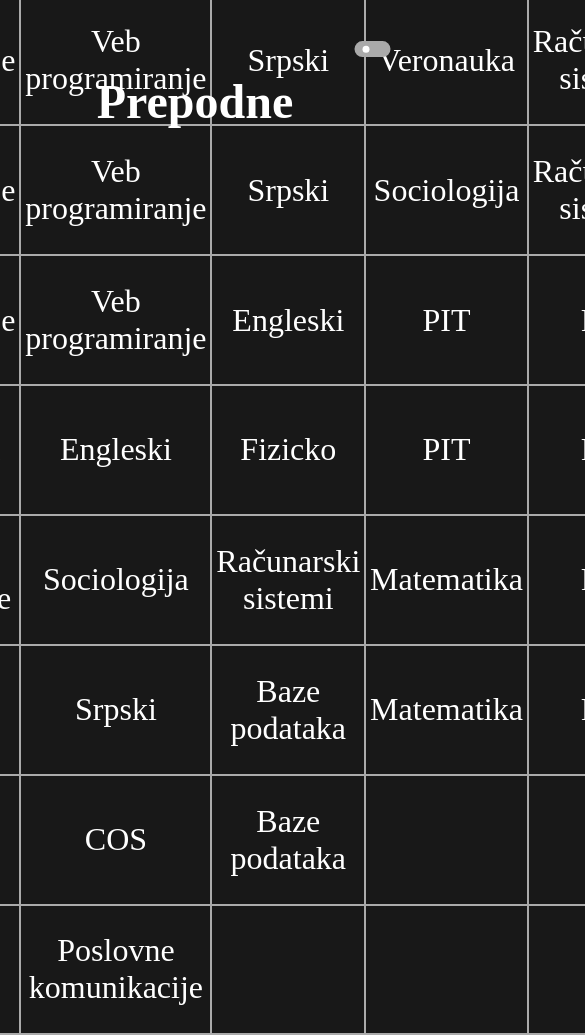
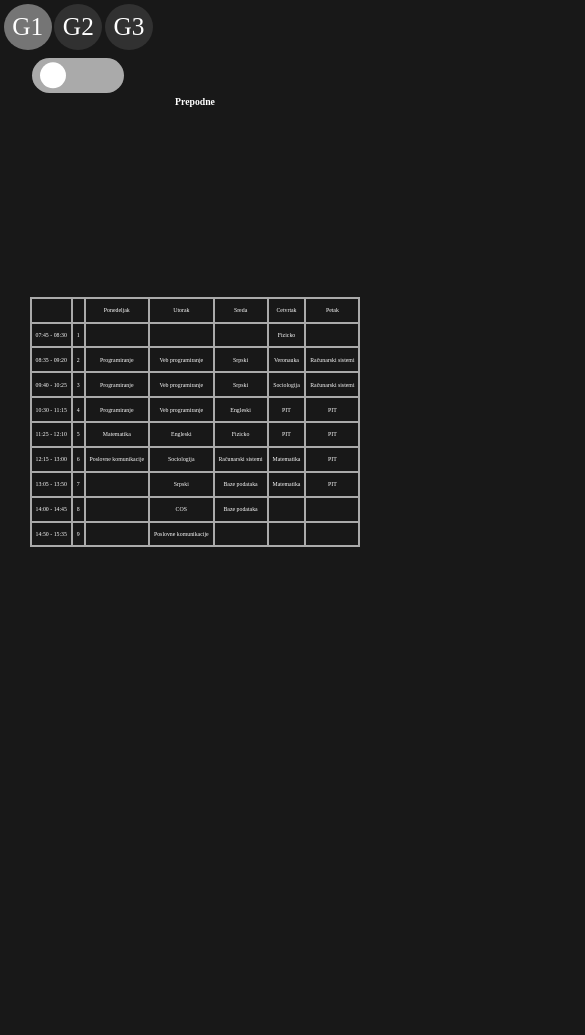
Before and after one commit to Andrej235/Classes, a plain HTML site: page index.html in a window 390 px wide. Shown: the top 1035 px of the page, 585 px wide, since content can reach past the window. After the commit the page ends 844 px from the top, so only its background shows below. Drawn offline with Linux system fonts and the light colour scheme.

Commit message:
Added all 3 schedules and made a way to switch between them, made layout more responsive, added classes for time, day and schedule

```diff
--- a/index.html
+++ b/index.html
@@ -1,17 +1,29 @@
 <!DOCTYPE html>
 <html lang="en">
+
 <head>
     <meta charset="utf-8" />
     <meta name="viewport" content="width=device-width, initial-scale=1.0" />
     <link rel="stylesheet" href="style.css" />
     <link rel="stylesheet" href="https://cdnjs.cloudflare.com/ajax/libs/font-awesome/6.2.0/css/all.css">
 </head>
+
 <body>
     <h1></h1>
     <div id="content-wrapper"></div>
-    <div id="shift-toggle" class="toggle-wrapper" data-state="0">
-        <div class="toggle-handle"></div>
+
+    <div id="input-wrapper">
+        <div id="radio-buttons-wrapper">
+            <div class="radio-button selected" data-schedule-id="0">G1</div>
+            <div class="radio-button" data-schedule-id="1">G2</div>
+            <div class="radio-button" data-schedule-id="2">G3</div>
+        </div>
+
+        <div id="shift-toggle" class="toggle-wrapper" data-state="0">
+            <div class="toggle-handle"></div>
+        </div>
     </div>
     <script src="main.js"></script>
 </body>
+
 </html>
--- a/main.js
+++ b/main.js
@@ -1,103 +1,51 @@
+class Time {
+    constructor(startHour, startMinute, endHour, endMinute) {
+        this.startHour = startHour;
+        this.startMinute = startMinute;
+        this.endHour = endHour;
+        this.endMinute = endMinute;
+    }
+}
+
+class Day {
+    constructor(name, classIds) {
+        this.name = name;
+        this.classIds = classIds;
+    }
+}
+
+class Schedule {
+    constructor(days = []) {
+        this.days = days
+    }
+}
+
 const contentWrapper = document.querySelector("#content-wrapper");
+const shiftTite = document.querySelector("h1");
+let currentSchedule = 0;
 
-const shiftTite = document.querySelector("h1");
-
-const daysInfo = [
-    {
-        "name": "Ponedeljak",
-        "classIds": [
-            15,
-            6,
-            6,
-            6,
-            4,
-            13,
-            15,
-            15,
-            15,
-            15,
-            15,
-            15,
-            15,
-            15
-        ]
-    },
-    {
-        "name": "Utorak",
-        "classIds": [
-            15,
-            9,
-            9,
-            9,
-            2,
-            5,
-            1,
-            14,
-            13,
-            15,
-            15,
-            15,
-            15,
-            15
-        ]
-    },
-    {
-        "name": "Sreda",
-        "classIds": [
-            15,
-            1,
-            1,
-            2,
-            3,
-            8,
-            7,
-            7,
-            15,
-            15,
-            15,
-            15,
-            15,
-            15
-        ]
-    },
-    {
-        "name": "Cetvrtak",
-        "classIds": [
-            3,
-            12,
-            5,
-            11,
-            11,
-            4,
-            4,
-            15,
-            15,
-            15,
-            15,
-            15,
-            15,
-            15
-        ]
-    },
-    {
-        "name": "Petak",
-        "classIds": [
-            15,
-            8,
-            8,
-            11,
-            11,
-            11,
-            11,
-            15,
-            15,
-            15,
-            15,
-            15,
-            15,
-            15
-        ]
-    }
+const schedules = [
+    new Schedule([
+        new Day("Ponedeljak", [15, 6, 6, 6, 4, 13, 15, 15, 15, 15, 15, 15, 15, 15]),
+        new Day("Utorak", [15, 9, 9, 9, 2, 5, 1, 14, 13, 15, 15, 15, 15, 15]),
+        new Day("Sreda", [15, 1, 1, 2, 3, 8, 7, 7, 15, 15, 15, 15, 15, 15]),
+        new Day("Cetvrtak", [3, 12, 5, 11, 11, 4, 4, 15, 15, 15, 15, 15, 15, 15]),
+        new Day("Petak", [15, 8, 8, 11, 11, 11, 11, 15, 15, 15, 15, 15, 15, 15])
+    ]),
+    new Schedule([
+        new Day("Ponedeljak", [15, 15, 7, 7, 4, 13, 11, 11, 15, 15, 15, 15, 15, 15]),
+        new Day("Utorak", [15, 6, 6, 6, 2, 5, 1, 14, 13, 15, 15, 15, 15, 15]),
+        new Day("Sreda", [15, 1, 1, 2, 3, 8, 8, 8, 15, 15, 15, 15, 15, 15]),
+        new Day("Cetvrtak", [3, 12, 5, 11, 11, 4, 4, 15, 15, 15, 15, 15, 15, 15]),
+        new Day("Petak", [9, 9, 9, 11, 11, 15, 15, 15, 15, 15, 15, 15, 15, 15])
+    ]),
+    new Schedule([
+        new Day("Ponedeljak", [15, 9, 9, 9, 4, 13, 15, 15, 15, 15, 15, 15, 15, 15]),
+        new Day("Utorak", [15, 15, 7, 7, 2, 5, 1, 14, 13, 15, 15, 15, 15, 15]),
+        new Day("Sreda", [15, 1, 1, 2, 3, 8, 11, 11, 8, 8, 15, 15, 15, 15]),
+        new Day("Cetvrtak", [3, 12, 5, 11, 11, 4, 4, 15, 15, 15, 15, 15, 15, 15]),
+        new Day("Petak", [6, 6, 6, 11, 11, 15, 15, 15, 15, 15, 15, 15, 15, 15])
+    ])
 ];
 
 const ClassNames = [
@@ -118,38 +66,44 @@ const ClassNames = [
     /*15*/"Empty"
 ]
 
-const classTimes = [
-    Time(-7, 45, 8, 30),
-    Time(8, 35, 9, 20),
-    Time(9, 40, 10, 25),
-    Time(10, 30, 11, 15),
-    Time(11, 25, 12, 10),
-    Time(12, 15, 13, 0),
-    Time(13, 5, 13, 50),
-    Time(14, 0, 14, 45),
-    Time(14, 50, 15, 35),
-    Time(15, 55, 16, 40),
-    Time(16, 45, 17, 30),
-    Time(17, 40, 18, 25),
-    Time(18, 30, 19, 15),
-    Time(19, 20, 20, 5),
+const timeTable = [
+    new Time(7, 45, 8, 30),
+    new Time(8, 35, 9, 20),
+    new Time(9, 40, 10, 25),
+    new Time(10, 30, 11, 15),
+    new Time(11, 25, 12, 10),
+    new Time(12, 15, 13, 0),
+    new Time(13, 5, 13, 50),
+    new Time(14, 0, 14, 45),
+    new Time(14, 50, 15, 35),
+    new Time(15, 55, 16, 40),
+    new Time(16, 45, 17, 30),
+    new Time(17, 40, 18, 25),
+    new Time(18, 30, 19, 15),
+    new Time(19, 20, 20, 5),
 ]
 
-console.log(classTimes);
+const toggle = document.querySelector("#shift-toggle");
+toggle.addEventListener("click", () => {
+    toggle.dataset.state = toggle.dataset.state == 0 ? 1 : 0;
+    GenerateTable(toggle.dataset.state == 0);
+});
 
-function Time(startHour, startMinute, endHour, endMinute) {
-    return {
-        StartHour: startHour,
-        StartMinute: startMinute,
-        EndHour: endHour,
-        EndMinute: endMinute
-    }
-}
+document.querySelectorAll('.radio-button').forEach(btn => {
+    btn.addEventListener("click", () => {
+        currentSchedule = parseInt(btn.dataset.scheduleId);
+        GenerateTable(toggle.dataset.state == 0);
+        document.querySelector('.radio-button.selected').classList.remove('selected');
+        btn.classList.add('selected');
+    })
+});
+
+console.log(timeTable);
 
 let PrefixNumber = (number) => {
     return (number >= 0 && number < 10) ? `0${number}` :
-           (number > -10 && number < 0) ? `-0${Math.abs(number)}` :
-           `${number}`;
+        (number > -10 && number < 0) ? `-0${Math.abs(number)}` :
+            `${number}`;
 };
 
 // Call the GenerateTable function with the default parameter (isMorningSelected = true)
@@ -167,7 +121,7 @@ async function GenerateTable(isMorningSelected = true) {
     const dayRow = document.createElement("tr");
     dayRow.appendChild(document.createElement("td"));
     dayRow.appendChild(document.createElement("td"));
-    daysInfo.forEach((dayInfo, i) =>{
+    schedules[currentSchedule].days.forEach((dayInfo, i) => { // Use currentSchedule to select the schedule
         const dayCell = document.createElement("td");
         dayCell.innerText = dayInfo.name
         dayRow.appendChild(dayCell);
@@ -180,8 +134,8 @@ async function GenerateTable(isMorningSelected = true) {
         table.appendChild(newRow);
 
         const rowTime = document.createElement('td');
-        const time = classTimes[i];
-        rowTime.innerText = `${PrefixNumber(time.StartHour)}:${PrefixNumber(time.StartMinute)} - ${PrefixNumber(time.EndHour)}:${PrefixNumber(time.EndMinute)}`;
+        const time = timeTable[i];
+        rowTime.innerText = `${PrefixNumber(time.startHour)}:${PrefixNumber(time.startMinute)} - ${PrefixNumber(time.endHour)}:${PrefixNumber(time.endMinute)}`;
         newRow.appendChild(rowTime);
 
         const rowNumber = document.createElement('td');
@@ -197,7 +151,7 @@ async function GenerateTable(isMorningSelected = true) {
     for (var rowId = 0; rowId < rows.length; rowId++) {
         let isRowEmpty = true;
 
-        daysInfo.forEach(dayInfo => {
+        schedules[currentSchedule].days.forEach(dayInfo => { // Use currentSchedule to select the schedule
             const newCell = document.createElement('td');
             const classId = dayInfo.classIds[rowId];
 
@@ -214,11 +168,5 @@ async function GenerateTable(isMorningSelected = true) {
     }
 
     contentWrapper.appendChild(table);
-    console.log(daysInfo)
+    console.log(schedules)
 }
-
-const toggle = document.querySelector("#shift-toggle");
-toggle.addEventListener("click", () => {
-    toggle.dataset.state = toggle.dataset.state == 0 ? 1 : 0;
-    GenerateTable(toggle.dataset.state == 0);
-});
--- a/style.css
+++ b/style.css
@@ -15,19 +15,19 @@ body {
 
 table {
     color: white;
-    font-size: 2rem;
+    font-size: 1.5vw;
     border: 2px solid #aaa;
     border-collapse: collapse;
 }
 
-h1{
+h1 {
     position: absolute;
     left: 50%;
     top: 12%;
     transform: translate(-50%, -50%);
     margin: 0;
     color: #fff;
-    font-size: 3rem;
+    font-size: 2.5vw;
     text-align: center;
 }
 
@@ -36,19 +36,18 @@ td {
     padding: 1vh 1vw;
 }
 
-#shift-toggle {
-    position: absolute;
-    top: 3%;
-    left: 100%;
-    transform: translate(-100%, 100%);
+#shift-toggle{
+    max-width: 9vh;
+    min-width: 9vh;
+    aspect-ratio: 3 / 1;
 }
 
 .toggle-wrapper {
-    width: 5vw;
-    aspect-ratio: 3 / 1;
+    width: 100%;
+    height: 100%;
     background-color: #aaa;
     border-radius: 100px;
-    padding: 0.3rem 0.5rem;
+    padding: 0.3em 0.5em;
     cursor: pointer;
 }
 
@@ -63,7 +62,7 @@ td {
 }
 
 .toggle-handle {
-    height: 100%;
+    height: 3vh;
     aspect-ratio: 1;
     background-color: #fff;
     border-radius: 100%;
@@ -71,3 +70,39 @@ td {
     position: relative;
     top: 50%;
 }
+
+#input-wrapper{
+    position: absolute;
+    top: 0;
+    left: 0;
+    display: flex;
+    flex-direction: column;
+    justify-content: center;
+    align-items: center;
+    gap: 0.5vh;
+}
+
+#radio-buttons-wrapper {
+    display: flex;
+    margin: 1vw;
+    justify-content: center;
+    gap: 0.7vw;
+}
+
+.radio-button {
+    background-color: #313131;
+    font-size: 3vh;
+    color: #fff;
+    padding: 1vh;
+    border-radius: 100%;
+    cursor: pointer;
+    user-select: none;
+}
+
+.radio-button:hover{
+    background-color: #525252;
+}
+
+.radio-button.selected{
+    background-color: #757575;
+}
```
